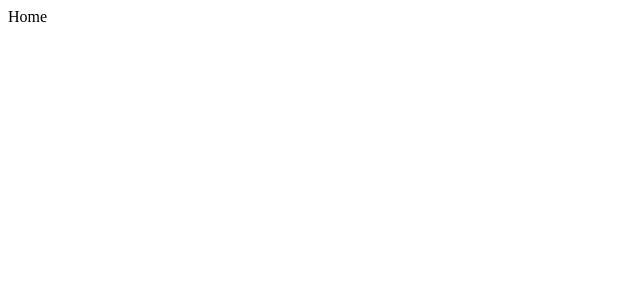
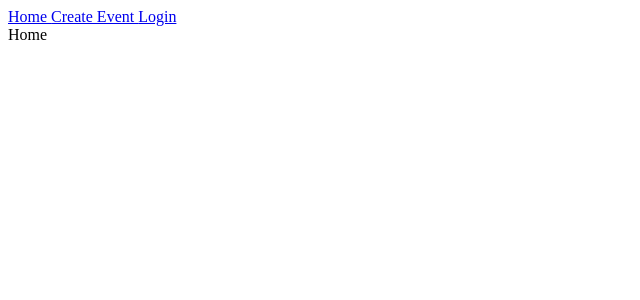
Before and after one commit to fbhimji/campus-disc, a React (Create React App) app: page / in a window 1280 px wide. Shown: the top 300 px of the page, without its empty margins (0-640 px from the left). Built offline with nearby package versions, Linux system fonts and the light colour scheme.

Commit message:
Nav Bargit add .

```diff
--- a/src/App.js
+++ b/src/App.js
@@ -8,6 +8,11 @@
 function App() {
   return (
     <Router>
+      <nav>
+        <Link to={"/"}> Home </Link>
+        <Link to={"/create-event"}> Create Event </Link>
+        <Link to={"/login"}> Login </Link>
+      </nav>
       <Routes>
         <Route path="" element={<Home />} />
         <Route path="/login" element={<Login />} />
--- a/src/firebase-config.js
+++ b/src/firebase-config.js
@@ -22,4 +22,4 @@
 
 export const db = getFirestore(app);
 export const auth = getAuth(app);
-export const provider = new GoogleAuthProvider();
+export const provider = new GoogleAuthProvider(); //FIX THIS
```
